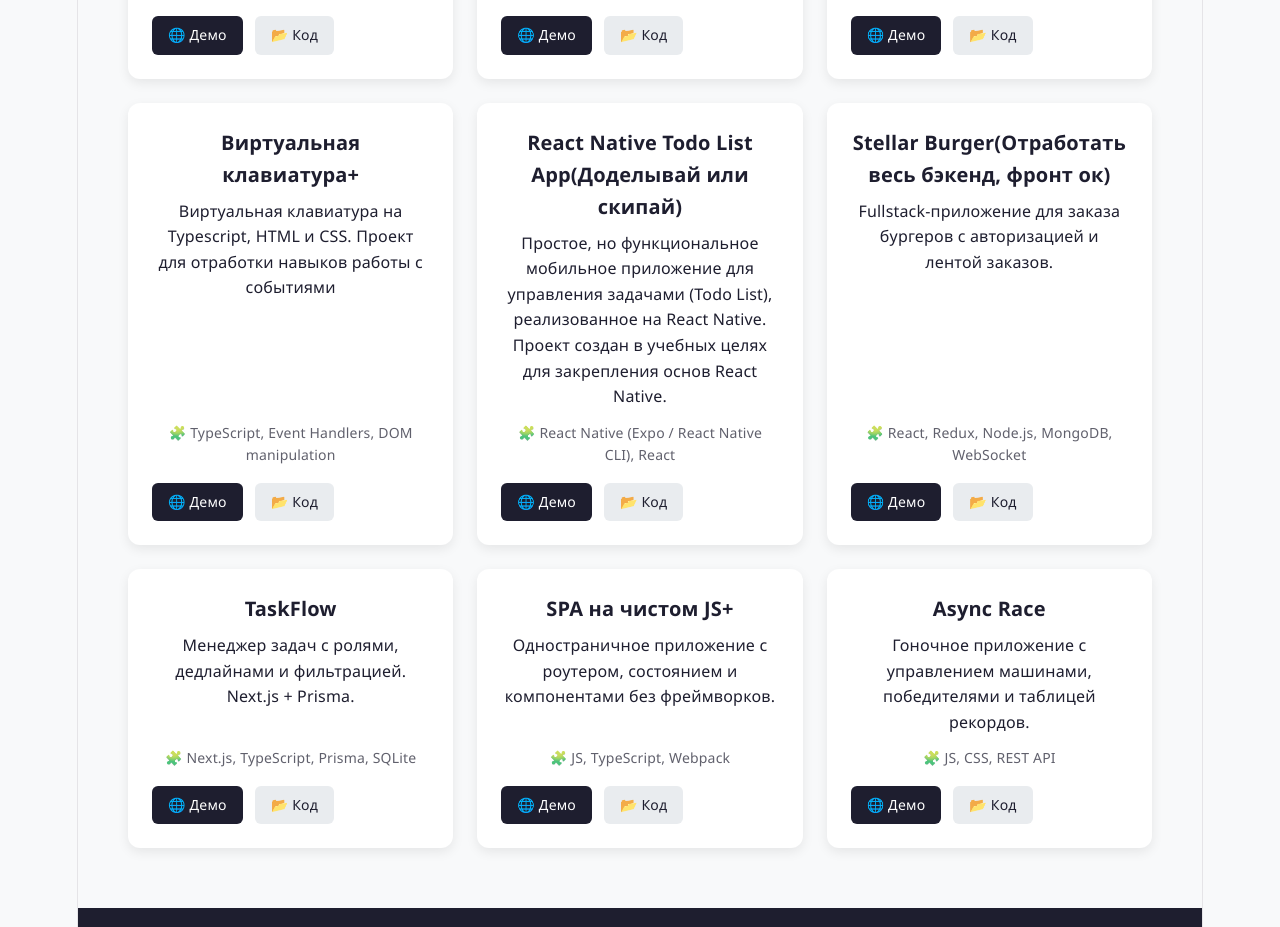
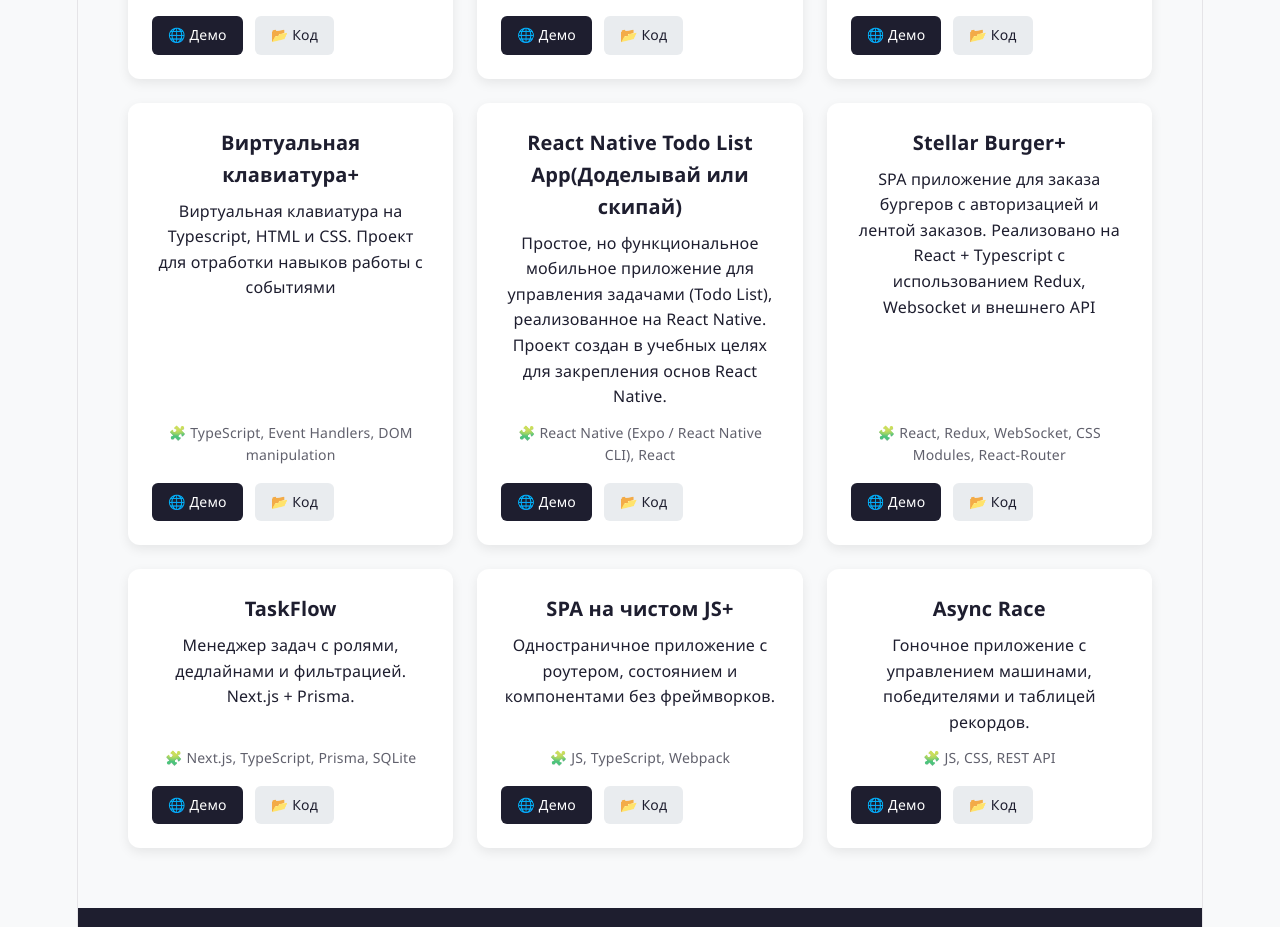
Before and after one commit to sundstorm91/portfolio, a React app: page / in a window 1280 px wide. Shown: the part 1800-2727 px from the top of the page. Built offline with nearby package versions, Linux system fonts and the light colour scheme; the HTML template or start-up script is replaced by a standard one.

Commit message:
feat: update component Projects

```diff
--- a/src/components/Projects/Projects.jsx
+++ b/src/components/Projects/Projects.jsx
@@ -60,9 +60,9 @@ export function Projects() {
       repo: 'https://github.com/sundstorm91/react-native-learn',
     },
     {
-      title: 'Stellar Burger(Отработать весь бэкенд, фронт ок)',
-      description: 'Fullstack-приложение для заказа бургеров с авторизацией и лентой заказов.',
-      stack: 'React, Redux, Node.js, MongoDB, WebSocket',
+      title: 'Stellar Burger+',
+      description: 'SPA приложение для заказа бургеров с авторизацией и лентой заказов. Реализовано на React + Typescript с использованием Redux, Websocket и внешнего API',
+      stack: 'React, Redux, WebSocket, CSS Modules, React-Router',
       demo: 'https://sundstorm91.github.io/stellar-burgers-react/',
       repo: 'https://github.com/sundstorm91/stellar-burgers-react',
     },
```
